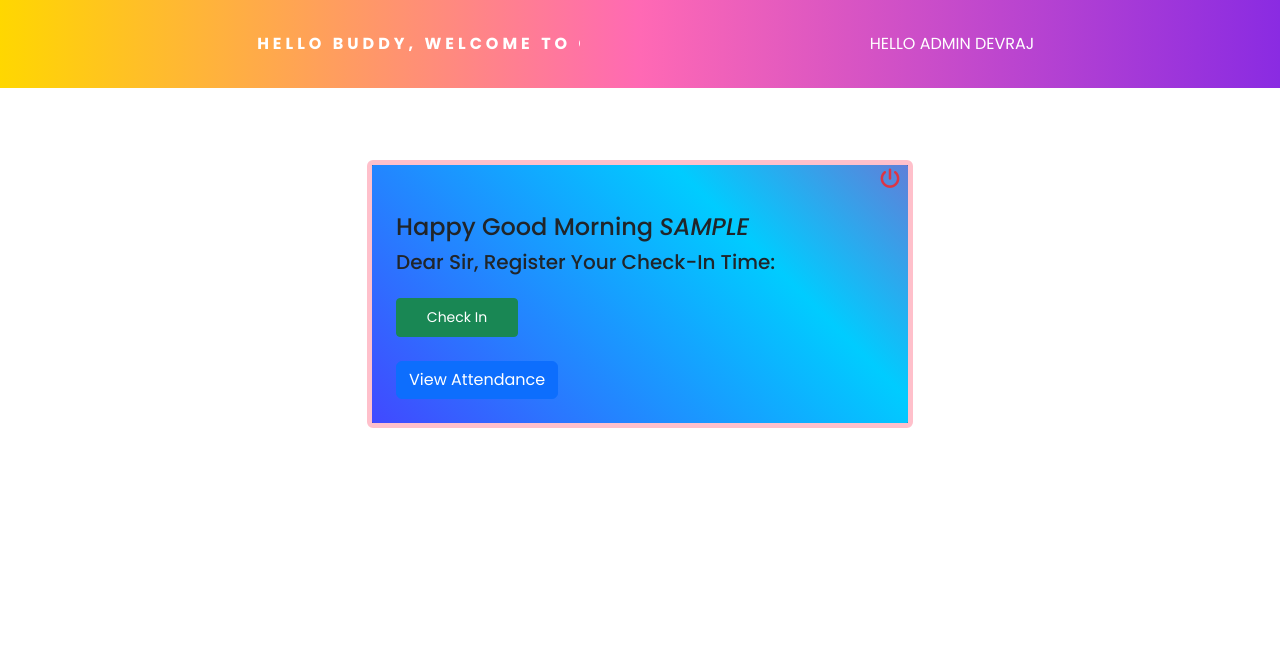
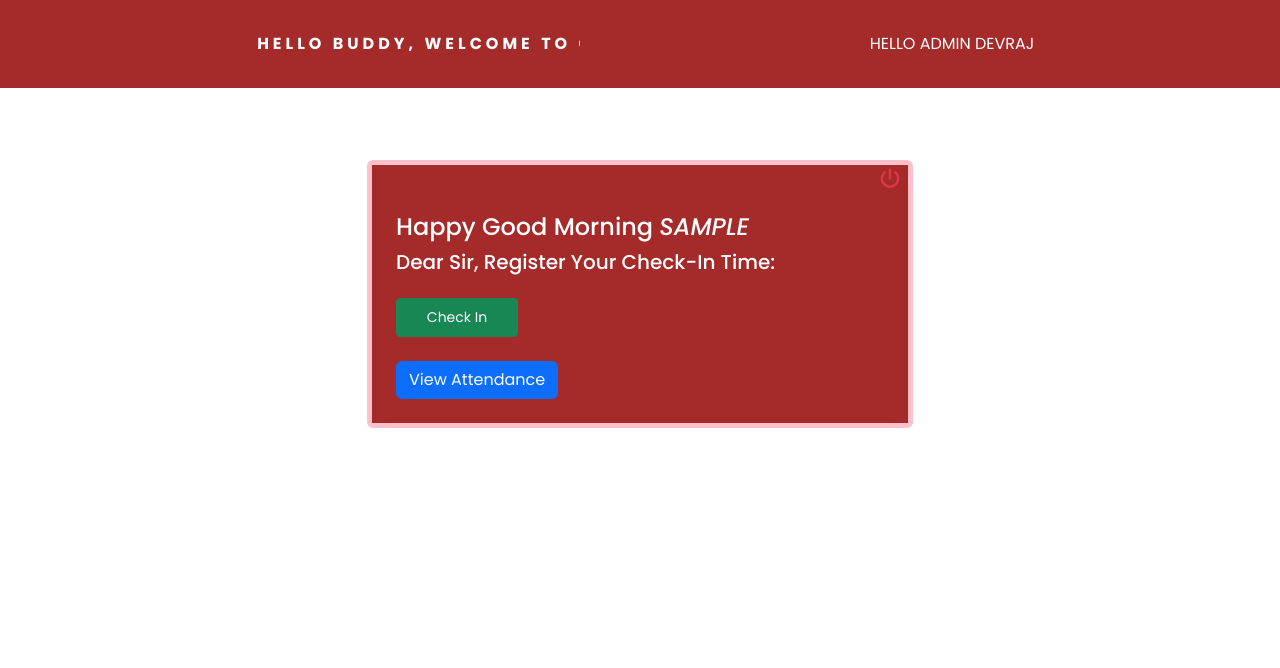
Before and after one commit to HimSha98/Employee_attendance, a PHP site: page /employee_attendance/dashboard.php in a window 1280 px wide. Shown: the top 668 px of the page. Run offline with PHP 8.4, Linux system fonts and the light colour scheme; the visitor is signed in with stand-in values (Sample User, id 1); data that the repository does not hold is empty; a stand-in replaces the project's code that opens the database connection.

Commit message:
CHANGE THEME COLOR OF THE BOARD

```diff
--- a/assets/style.css
+++ b/assets/style.css
@@ -35,7 +35,8 @@ top: -2px;
 left: -2px;
 right: -2px;
 bottom: -2px;
-background: linear-gradient(45deg, #ff0099, #4939ff, #00ccff, #ff0099);
+/* background: linear-gradient(45deg, #ff0099, #4939ff, #00ccff, #ff0099); */
+background: brown;
 background-size: 300%;
 border-radius: inherit;
 z-index: -1;
@@ -61,7 +62,8 @@ animation: borderAnimation 5s linear infinite;
 
 /* HS HEADER SECTION STARTS */
 .head-bg {
-    background: linear-gradient(90deg, #FFD700, #FF69B4, #8A2BE2);
+    /* background: linear-gradient(90deg, #FFD700, #FF69B4, #8A2BE2); */
+    background: brown;
 }
 .scrolling-text {
     white-space: nowrap;
--- a/dashboard.php
+++ b/dashboard.php
@@ -66,19 +66,19 @@ if ($isLoggedIn) {
     <?php else: ?>
         <?php if ($isLoggedIn && !$attendance): ?>
             <form action="mark_attendance.php" method="POST" class="attendance_form mt-4">
-                <h4 class="text-dark">Happy Good Morning <i class="text-uppercase"><?= $username; ?></i></h4>
-                <h5 class="text-dark check-head">Dear Sir, Register Your Check-In Time:</h5>
+                <h4 class="text-white">Happy Good Morning <i class="text-uppercase"><?= $username; ?></i></h4>
+                <h5 class="text-white check-head">Dear Sir, Register Your Check-In Time:</h5>
                 <input type="hidden" name="type" value="check_in">
                 <button class="btn btn-sm btn-success p-3 py-2 w-25 mt-3" type="submit">Check In</button>
             </form>
         <?php elseif (!$attendance['check_out_time']): ?>
             <form action="mark_attendance.php" method="POST" class="attendance_form mt-4">
-                <h5 class="text-dark check-head">Dear Sir, Register Your Check-Out Time:</h5>
+                <h5 class="text-white check-head">Dear Sir, Register Your Check-Out Time:</h5>
                 <input type="hidden" name="type" value="check_out">
                 <button class="btn btn-sm btn-warning p-3 py-2 w-25 mt-3" type="submit">Check Out</button>
             </form>
         <?php else: ?>
-            <h4 class="text-dark">Goodbye! Stay Blessed <i class="text-uppercase"><?= $username; ?></i></h4>
+            <h4 class="text-white">Goodbye! Stay Blessed <i class="text-uppercase"><?= $username; ?></i></h4>
             <p>Attendance already marked for today!</p>
         <?php endif; ?>
         <!-- Add View Attendance Button -->
--- a/includes/header.php
+++ b/includes/header.php
@@ -15,7 +15,7 @@ if (session_status() === PHP_SESSION_NONE) {
     <link href="https://cdnjs.cloudflare.com/ajax/libs/font-awesome/6.0.0/css/all.min.css" rel="stylesheet">
 </head>
 <body>
-    <nav class="py-3 head-bg bg-light">
+    <nav class="py-3 head-bg">
         <div class="container-fluid">
             <div class="row">
                 <div class="col-6 d-flex align-items-center justify-content-center">
```
Also changed, not shown: my_attendance.php (+20 -3 lines).
